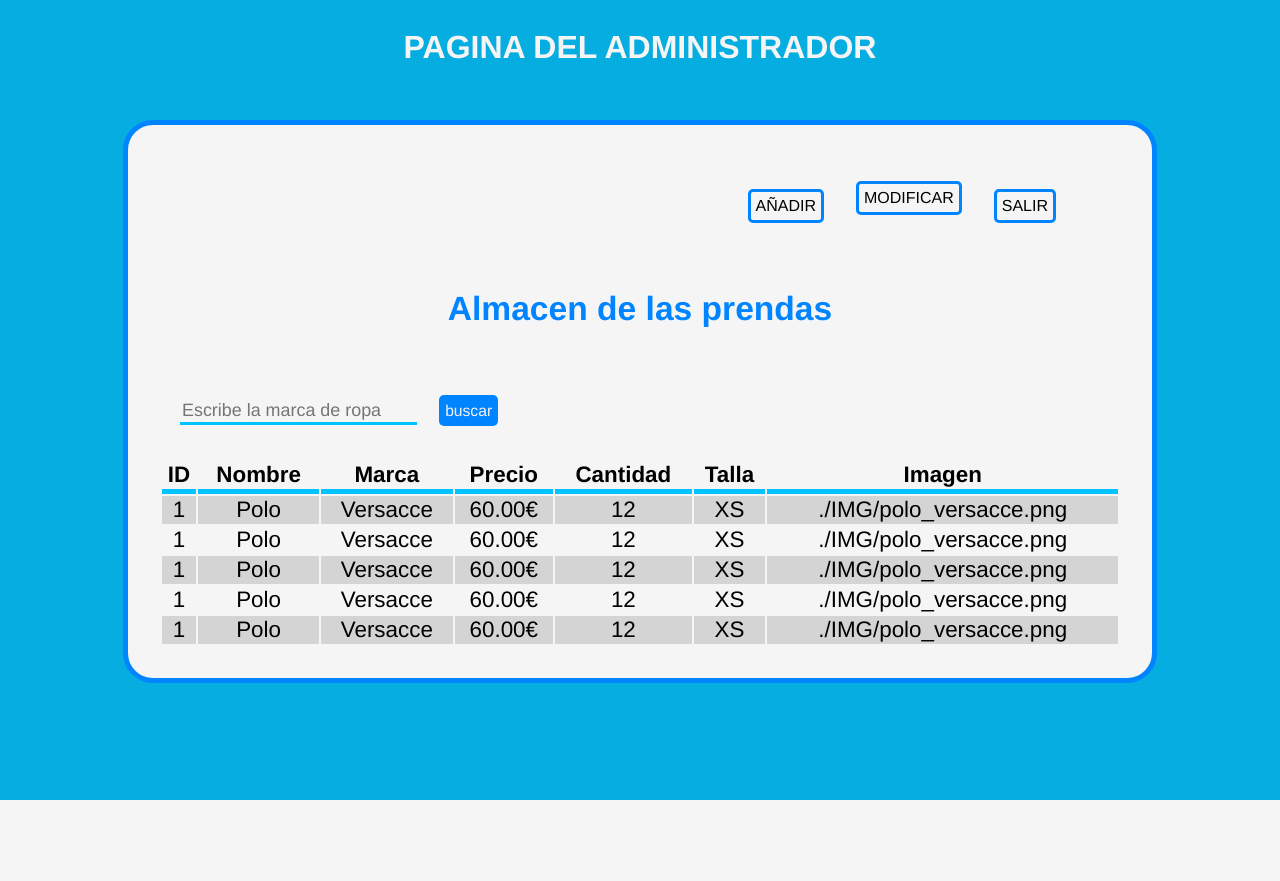
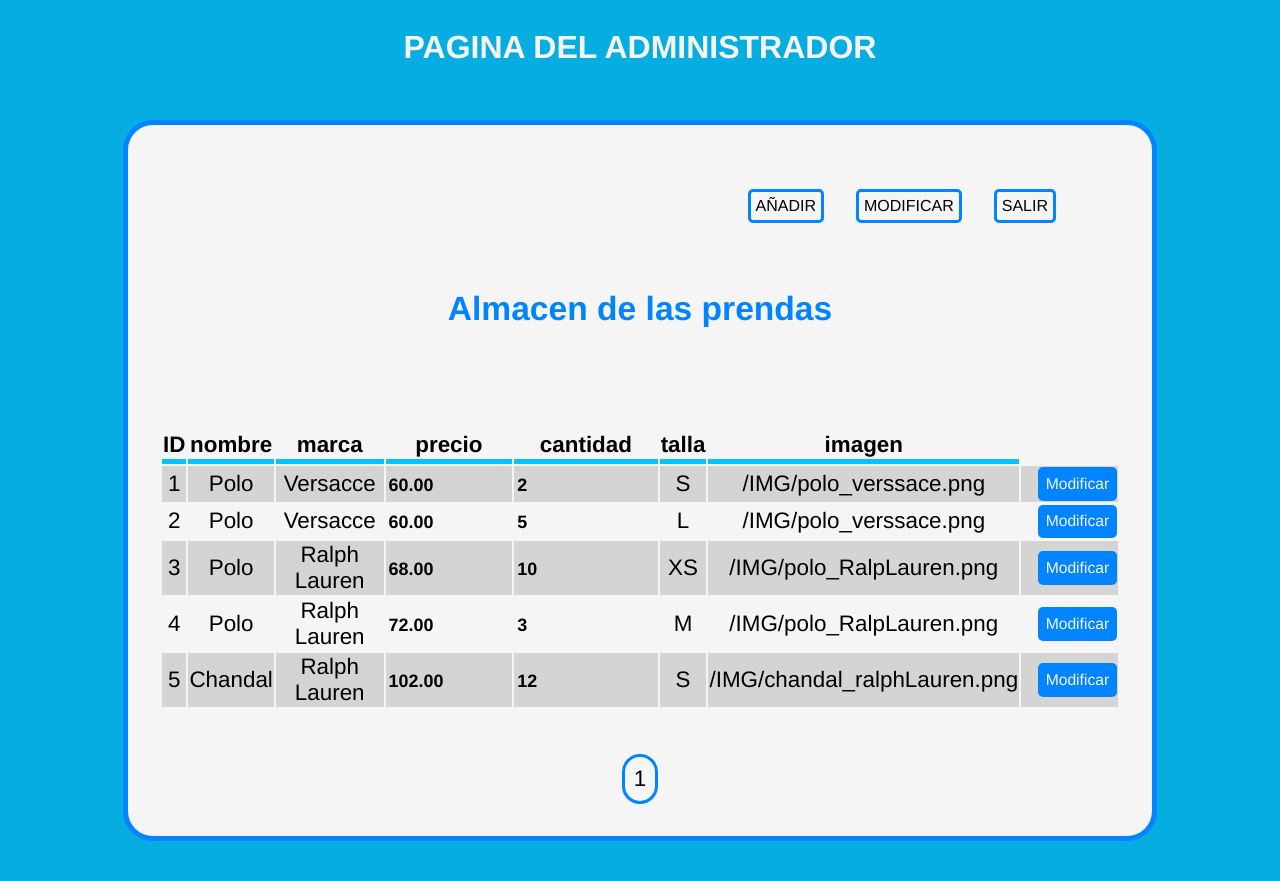
Before and after one commit to rubendesrod/Vastion_TiendaRopa, a PHP site: page /HTML/ADMIN/modificar.php?pagina=1 in a window 1280 px wide. Before the commit the page ends 800 px from the top, so only its background shows below. Run offline with PHP 8.4, Linux system fonts and the light colour scheme; the visitor is signed in with stand-in values (Sample User, id 1); data comes from the database, SQL or seed files in the repository.

Commit message:
Paginaciones hechas, y borrado del input para buscar las prendas -> Mandar correo cuando se realiza el pedido

```diff
--- a/HTML/ADMIN/admin.css
+++ b/CSS/admin.css
@@ -24,7 +24,7 @@ body {
   border: 5px solid rgb(0, 132, 255);
   border-radius: 30px;
   /*estilo para el div de errores*/
-  .error{
+  .error {
     color: red;
   }
   /*Estilo de los controles que manejan lo que quiere conseguir el administrador*/
@@ -49,9 +49,6 @@ body {
           transform: translateY(-6px);
           border-radius: 17px;
         }
-      }
-      #actual{
-        transform: translateY(-8px);
       }
     }
   }
@@ -137,37 +134,6 @@ body {
       font-size: 1.5em;
       color: rgb(0, 132, 255);
     }
-    /*Para el div que contiene la busqueda*/
-    .busqueda {
-      display: flex;
-      button {
-        font-size: 0.7em;
-        border: none;
-        margin-left: 1em;
-        display: inline-block;
-        background-color: rgb(0, 132, 255);
-        padding: 0.4em;
-        color: whitesmoke;
-        border-radius: 5px;
-        cursor: pointer;
-        transition: background-color 0.3s ease-in-out;
-        &:hover {
-          background-color: rgb(204, 204, 204);
-        }
-      }
-      input {
-        font-size: 0.8em;
-        margin-left: 3em;
-        width: 13em;
-        margin-left: 20px;
-        background-color: whitesmoke;
-        border: none;
-        border-bottom: 3px solid rgb(0, 195, 255);
-        &:focus {
-          outline: none;
-        }
-      }
-    }
     /*Para el siguiente div que va a contener la tabla de las prendas*/
     .tablaPrendas {
       display: flex;
@@ -187,6 +153,56 @@ body {
         tr:nth-child(even) {
           background-color: #d4d4d4; /* o cualquier otro tono ligeramente más oscuro de blanco */
         }
+        tr {
+          input {
+            width: 100%;
+            height: 100%;
+            background-color: transparent;
+            border: none;
+            font-weight: bold;
+            font-size: 0.8em;
+            &:hover {
+              color: rgb(4, 151, 196);
+            }
+            &:focus {
+              outline: none;
+            }
+          }
+          button {
+            font-size: 0.7em;
+            border: none;
+            margin-left: 1em;
+            display: inline-block;
+            background-color: rgb(0, 132, 255);
+            padding: 0.5em;
+            color: whitesmoke;
+            border-radius: 5px;
+            cursor: pointer;
+            transition: background-color 0.1s ease-in-out;
+            &:hover {
+              background-color: rgb(204, 204, 204);
+            }
+          }
+        }
+      }
+    }
+    /*Para el div que contiene los enlaces a las diferentes paginas*/
+    .paginas {
+      margin-top: 2em;
+      a {
+        display: inline-block;
+        color: black;
+        text-decoration: none;
+        border-radius: 20px;
+        border: 3px solid rgb(0, 132, 255);
+        padding: 0.4em;
+        transition: border-radius 0.2s, background-color 0.5s,
+          transform 0.3s ease-in-out;
+        &:hover {
+          background-color: rgb(202, 201, 201);
+          transform: translateY(8px);
+          border-radius: 17px;
+        }
       }
     }
   }
--- a/CSS/index.css
+++ b/CSS/index.css
@@ -67,7 +67,7 @@ nav #actual {
 
 .mostrarPrendas {
   display: flex;
-  justify-content: space-between;
+  justify-content: space-around;
   margin-bottom: 20px;
 }
 
--- a/HTML/ADMIN/añadir.php
+++ b/HTML/ADMIN/añadir.php
@@ -5,7 +5,7 @@
     <meta charset="UTF-8">
     <meta name="viewport" content="width=device-width, initial-scale=1.0">
     <title>ADMIN</title>
-    <link rel="stylesheet" href="admin.css" />
+    <link rel="stylesheet" href="../../CSS/admin.css" />
     <link rel="shortcut icon" href="admin_29358.ico" type="image/x-icon">
     <?php
         // Importo la libreria
@@ -65,7 +65,7 @@
                 </div>
                 <div class="cantidad">
                     <label for="cantidad">Cantidad</label>
-                    <input type="number" name="cantidad" id="cantidad" />
+                    <input type="number" min="0" name="cantidad" id="cantidad" />
                 </div>
                 <div class="precio">
                     <label for="precio">Precio</label>
--- a/HTML/ADMIN/modificar.php
+++ b/HTML/ADMIN/modificar.php
@@ -5,14 +5,14 @@
     <meta charset="UTF-8">
     <meta name="viewport" content="width=device-width, initial-scale=1.0">
     <title>ADMIN</title>
-    <link rel="stylesheet" href="admin.css" />
+    <link rel="stylesheet" href="../../CSS/admin.css" />
     <link rel="shortcut icon" href="admin_29358.ico" type="image/x-icon">
     <?php
     // Importo la libreria
     require_once("../../PHP/bookstores/functions_global.php");
 
     // Compruebo que el que haya iniciado sesion sea el administrador
-        if(!isset($_SESSION["admin"])){
+    if (!isset($_SESSION["admin"])) {
         // Si no es el administrador lo mando al login
         header("Location: ../login.php");
     }
@@ -38,72 +38,24 @@
             <div>
                 <h2>Almacen de las prendas</h2>
             </div>
-            <div class="busqueda">
-                <form action="#">
-                    <input type="text" name="marca" placeholder="Escribe la marca de ropa" />
-                    <button type="submit">buscar</button>
+            <form action="../../PHP/modificarPrenda.php" method="post">
+                <div class="tablaPrendas">
+                    <?php
+                    mostar_tabla_administrador();
+                    ?>
             </form>
         </div>
-            <div class="tablaPrendas">
-                <table>
-                    <!--Titulo de las columnas de la tabla-->
-                    <tr>
-                        <th>ID</th>
-                        <th>Nombre</th>
-                        <th>Marca</th>
-                        <th>Precio</th>
-                        <th>Cantidad</th>
-                        <th>Talla</th>
-                        <th>Imagen</th>
-                    </tr>
-                    <!--Contenido de las prendas-->
-                    <tr>
-                        <td>1</td>
-                        <td>Polo</td>
-                        <td>Versacce</td>
-                        <td>60.00€</td>
-                        <td>12</td>
-                        <td>XS</td>
-                        <td>./IMG/polo_versacce.png</td>
-                    </tr>
-                    <tr>
-                        <td>1</td>
-                        <td>Polo</td>
-                        <td>Versacce</td>
-                        <td>60.00€</td>
-                        <td>12</td>
-                        <td>XS</td>
-                        <td>./IMG/polo_versacce.png</td>
-                    </tr>
-                    <tr>
-                        <td>1</td>
-                        <td>Polo</td>
-                        <td>Versacce</td>
-                        <td>60.00€</td>
-                        <td>12</td>
-                        <td>XS</td>
-                        <td>./IMG/polo_versacce.png</td>
-                    </tr>
-                    <tr>
-                        <td>1</td>
-                        <td>Polo</td>
-                        <td>Versacce</td>
-                        <td>60.00€</td>
-                        <td>12</td>
-                        <td>XS</td>
-                        <td>./IMG/polo_versacce.png</td>
-                    </tr>
-                    <tr>
-                        <td>1</td>
-                        <td>Polo</td>
-                        <td>Versacce</td>
-                        <td>60.00€</td>
-                        <td>12</td>
-                        <td>XS</td>
-                        <td>./IMG/polo_versacce.png</td>
-                    </tr>
-                </table>
+        <?php
+        unset($_POST);
+        if (isset($_SESSION["ERROR"])) {
+            echo <<<FIN
+                        <div class="error">
+                            <p>{$_SESSION["ERROR"]}</p>
                         </div>
+                    FIN;
+            unset($_SESSION["ERROR"]);
+        }
+        ?>
     </div>
     </div>
 </body>
--- a/PHP/BOOKSTORES/functions_global.php
+++ b/PHP/BOOKSTORES/functions_global.php
@@ -637,3 +637,75 @@ function mostrar_carrito_usuario($id_carrito)
     }
 
 }
+
+
+
+/**
+ * Funcion para mostrar las prendas en la tabla del administrador
+ */
+function mostar_tabla_administrador()
+{
+
+    // Realizo la conexion a la base de datos
+    $db = conectar_db();
+
+    // Parámetros de paginación
+    $elementosPorPagina = 5;
+    $paginaActual = isset($_GET['pagina']) ? $_GET['pagina'] : 1;
+    $offset = ($paginaActual - 1) * $elementosPorPagina;
+
+    try {
+        // nombre, marca, precio, cantidad, talla, imagen
+        $consulta = $db->prepare(SELECT_PRENDAS . " LIMIT :elementosPorPagina OFFSET :offset");
+        $consulta->bindParam(':elementosPorPagina', $elementosPorPagina, PDO::PARAM_INT);
+        $consulta->bindParam(':offset', $offset, PDO::PARAM_INT);
+        $consulta->bindColumn(1, $id);
+        $consulta->bindColumn(2, $nombre);
+        $consulta->bindColumn(3, $marca);
+        $consulta->bindColumn(4, $precio);
+        $consulta->bindColumn(5, $cantidad);
+        $consulta->bindColumn(6, $talla);
+        $consulta->bindColumn(7, $imagen);
+        $consulta->execute();
+
+        // Obtener nombres de columnas
+        $numColumnas = $consulta->columnCount();
+        $nombresColumnas = [];
+        echo "<table><tr>";
+        for ($i = 0; $i < $numColumnas; $i++) {
+            $columna = $consulta->getColumnMeta($i);
+            echo "<th>" . $columna['name'] . "</th>";
+        }
+        echo "</tr>";
+
+        // Saco fila por cada prenda que hay en la base de datos
+        while ($prenda = $consulta->fetch(PDO::FETCH_BOUND)) {
+            echo <<<FIN
+                <tr>
+                    <td>$id</td>
+                    <td>$nombre</td>
+                    <td>$marca</td>
+                    <td><input type="number" min="0" name="precio[$id]" step="any" value="$precio"/></td>
+                    <td><input type="number" min="0" name="cantidad[$id]" value="$cantidad"/></td>
+                    <td>$talla</td>
+                    <td>$imagen</td>
+                    <td><button name="id" value="$id">Modificar</button></td>
+                </tr>
+            FIN;
+        }
+
+        echo "</div></table></div>";
+        // Agregar enlaces de paginación
+        $totalElementos = $db->query("SELECT count(*) FROM prenda")->fetchColumn();
+        // saco el total de elemento con el total de elemento que tengo y los elementos que quiero por pagina
+        $totalPaginas = ceil($totalElementos / $elementosPorPagina);
+        echo "<div class='paginas'>";
+        for ($i = 1; $i <= $totalPaginas; $i++) {
+            echo '<a href="?pagina=' . $i . '">' . $i . '</a> ';
+        }
+
+    } catch (PDOException $e) {
+        echo "La consulta no se ha realizado correctamente:<br>" . $e->getMessage();
+    }
+
+}
--- a/PHP/BOOKSTORES/querys.php
+++ b/PHP/BOOKSTORES/querys.php
@@ -20,6 +20,7 @@ define("ACTUALZIAR_PRENDA_PRECIO", 'UPDATE prenda SET precio = ? WHERE ID = ?');
 define("ACTUALZIAR_PRENDA_CANTIDAD", 'UPDATE prenda SET cantidad = ? WHERE ID = ?');
 define("ACTUALZIAR_PRENDA_TALLA", 'UPDATE prenda SET talla = ? WHERE ID = ?');
 define("ACTUALZIAR_PRENDA_IMAGEN", 'UPDATE prenda SET imagen = ? WHERE ID = ?');
+define("ACTUALIZAR_PRENDA_CANTIDADPRECIO", 'UPDATE prenda SET precio = :precio ,cantidad = :cantidad WHERE ID = :id');
 
 define("ACTUALIZAR_CANTIDAD_PRENDA", 'UPDATE contenido SET cantidad = ? WHERE ID_Prenda = ? AND ID_Carrito = ?');
 
```
Also changed, not shown: PHP/modificarPrenda.php (added, +42 -0 lines), HTML/IMG/nikeTech.png (added). Lines whose indentation alone changed are shown as unchanged.
